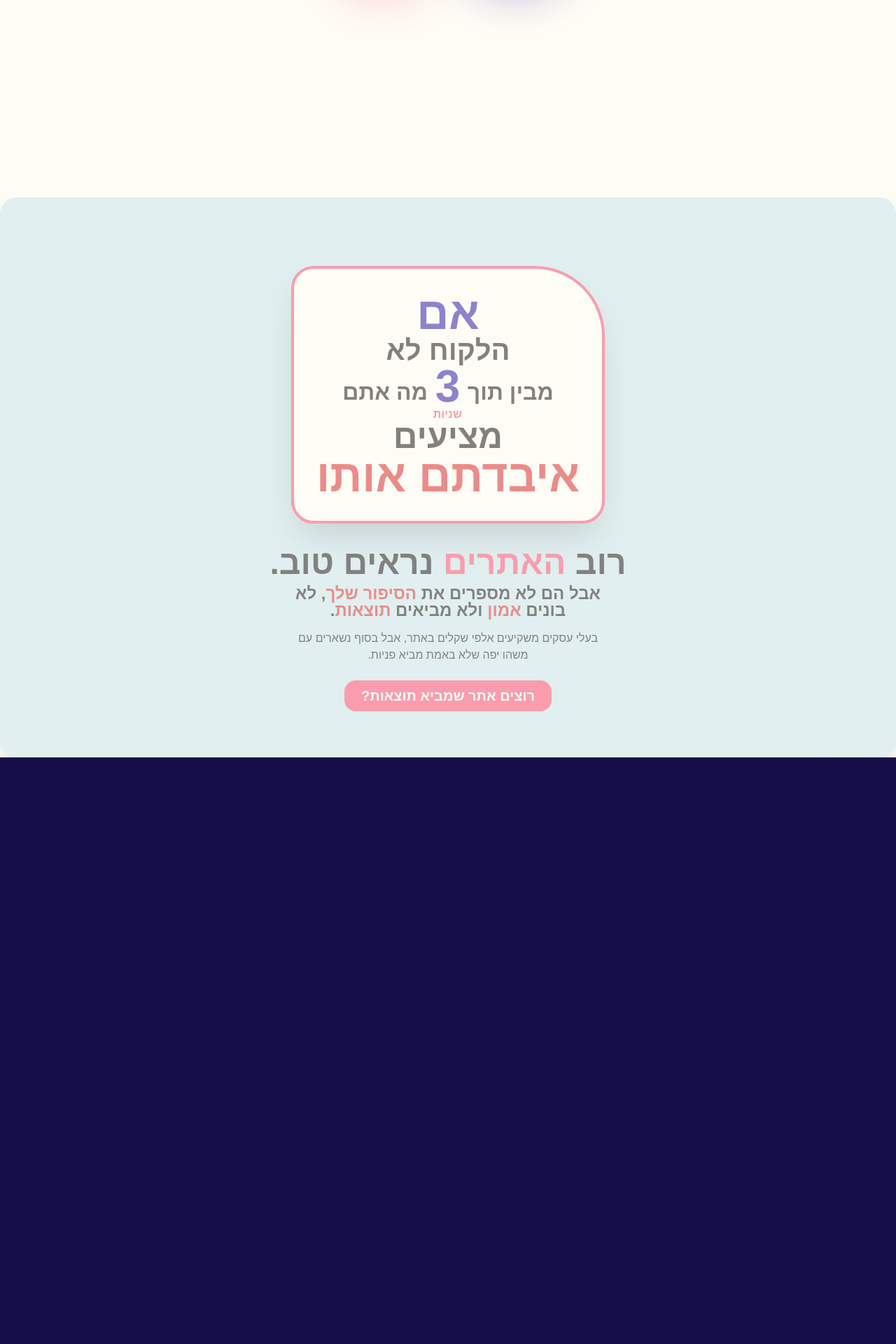
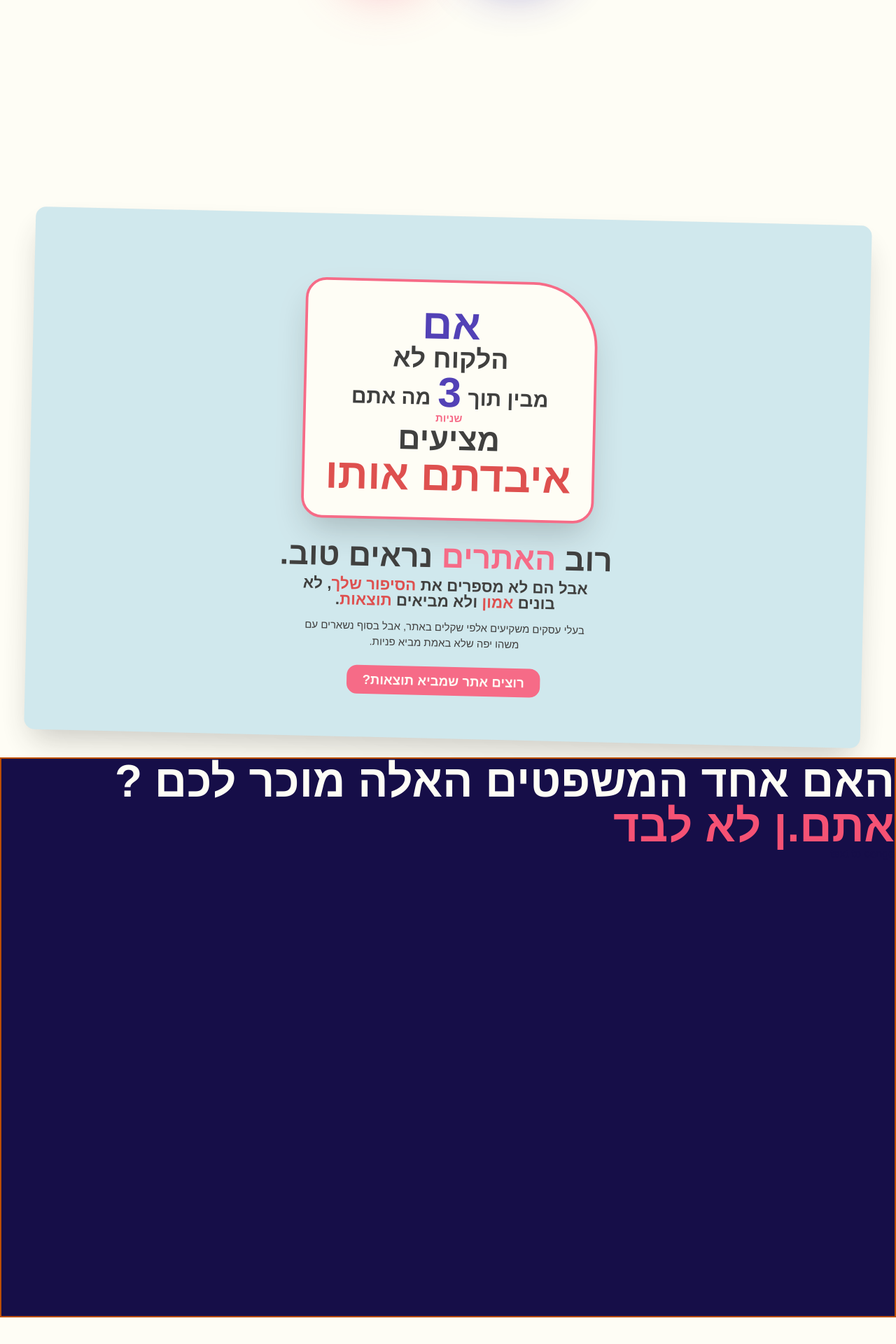
Before and after one commit to OriGuy-OriGuyStudio/ogs-landingpage, a Next.js app: page / in a window 1280 px wide. Shown: the part 518-2438 px from the top of the page at 70% size. After the commit the page ends 2400 px from the top, so only its background shows below. Built offline with nearby package versions, Linux system fonts and the light colour scheme.

Commit message:
feat: update PainCTA and PainSection components to include ref prop; enhance scroll tracking in Home component and ProblemsSection layout

```diff
--- a/src/app/components/painSection/PainCTA.tsx
+++ b/src/app/components/painSection/PainCTA.tsx
@@ -8,7 +8,7 @@ import {
 } from 'react';
 
 interface PainCTAProps {
-  ref: RefObject<null>;
+  ref: RefObject<HTMLDivElement | null>;
   setShowTitles: Dispatch<SetStateAction<boolean>>;
 }
 
--- a/src/app/page.tsx
+++ b/src/app/page.tsx
@@ -7,21 +7,40 @@ import { useRef } from 'react';
 
 export default function Home() {
   const container = useRef<HTMLDivElement>(null);
+  const painSectionRef = useRef<HTMLDivElement>(null);
+  const problemSectionRef = useRef<HTMLDivElement>(null);
   const { scrollYProgress } = useScroll({
     target: container,
     offset: ['start start', 'end end'],
   });
+  const { scrollYProgress: painScrollProgress } = useScroll({
+    target: painSectionRef,
+    offset: ['start end', 'start start'], // This range covers from when the section appears to when it's fully in view
+  });
+  const { scrollYProgress: problemScrollProgress } = useScroll({
+    target: problemSectionRef,
+    offset: ['start end', 'start start'], // This range covers from when the section appears to when it's fully in view
+  });
   return (
-    <main ref={container} className="h-[500vh]">
-      <div className="sticky top-0 h-screen overflow-hidden">
+    <main ref={container} className="relative">
+      <section className="sticky top-0 z-0 h-screen w-full overflow-hidden">
         <HeroSection scrollYProgress={scrollYProgress} />
-      </div>
-      <div className="sticky h-screen overflow-hidden">
-        <PainSection scrollYProgress={scrollYProgress} />
-      </div>
-      <div className="sticky h-[300vh] overflow-hidden">
-        <ProblemsSection scrollYProgress={scrollYProgress} />
-      </div>
+      </section>
+      <section
+        ref={painSectionRef}
+        className="sticky top-0 z-1 h-screen w-full overflow-hidden"
+      >
+        <PainSection
+          ref={painSectionRef}
+          scrollYProgress={painScrollProgress}
+        />
+      </section>
+      <section
+        ref={problemSectionRef}
+        className="sticky top-0 z-2 h-screen w-full overflow-hidden border-2 border-amber-700"
+      >
+        <ProblemsSection scrollYProgress={problemScrollProgress} />
+      </section>
     </main>
   );
 }
--- a/src/sections/pain/PainSection.tsx
+++ b/src/sections/pain/PainSection.tsx
@@ -2,25 +2,26 @@
 import PainCTA from '@/app/components/painSection/PainCTA';
 import PainTitles from '@/app/components/painSection/PainTitles';
 import { motion, MotionValue, useTransform, useInView } from 'motion/react';
-import { useState, useEffect, useRef, SetStateAction } from 'react';
+import { useState, useEffect, useRef, SetStateAction, RefObject } from 'react';
 
 interface PainSectionProps {
   scrollYProgress: MotionValue<number>;
+  ref: RefObject<HTMLDivElement | null>;
 }
 
-const PainSection = ({ scrollYProgress }: PainSectionProps) => {
+const PainSection = ({ scrollYProgress, ref }: PainSectionProps) => {
   const scale = useTransform(scrollYProgress, [0, 1], [0.8, 1]);
   const rotate = useTransform(scrollYProgress, [0, 1], [4, 0]);
   const opacity = useTransform(scrollYProgress, [0, 1], [0.56, 1]);
   const roundedCorners = useTransform(scrollYProgress, [0, 1], ['0px', '24px']);
-  const ref = useRef(null);
+  // const ref = useRef(null);
   const [showTitles, setShowTitles] = useState<boolean>(false);
   return (
     <motion.div
       ref={ref}
       initial={{}}
       style={{ scale, rotate, opacity, borderRadius: roundedCorners }}
-      className="bg-color-brand-cyan-200-light relative z-10 flex h-screen flex-col items-center justify-center px-4 shadow-2xl sm:gap-6 sm:px-20"
+      className="bg-color-brand-cyan-200-light relative flex h-screen flex-col items-center justify-center px-4 shadow-2xl sm:gap-6 sm:px-20"
     >
       <motion.div
         initial={{ opacity: 0 }}
--- a/src/sections/problems/Problems.tsx
+++ b/src/sections/problems/Problems.tsx
@@ -1,4 +1,5 @@
-import { MotionValue } from 'motion/react';
+import { motion, MotionValue } from 'motion/react';
+import { div } from 'motion/react-client';
 
 interface ProblemsSectionProps {
   scrollYProgress: MotionValue<number>;
@@ -6,8 +7,15 @@ interface ProblemsSectionProps {
 
 const ProblemsSection = ({ scrollYProgress }: ProblemsSectionProps) => {
   return (
-    <div className="bg-color-brand-purple-900-dark h-[300vh]">
-      problem Section
+    <div className="bg-color-brand-purple-900-dark h-full leading-none">
+      <h2 className="text-color-brand-whiteYellow-100-light text-size-brand-h1 font-black">
+        האם אחד המשפטים האלה מוכר לכם ?{' '}
+        <span className="text-color-brand-pink-500-dark text-size-brand-h1 font-black">
+          אתם.ן לא לבד
+        </span>
+      </h2>
+
+      <p>text to cange</p>
     </div>
   );
 };
```
